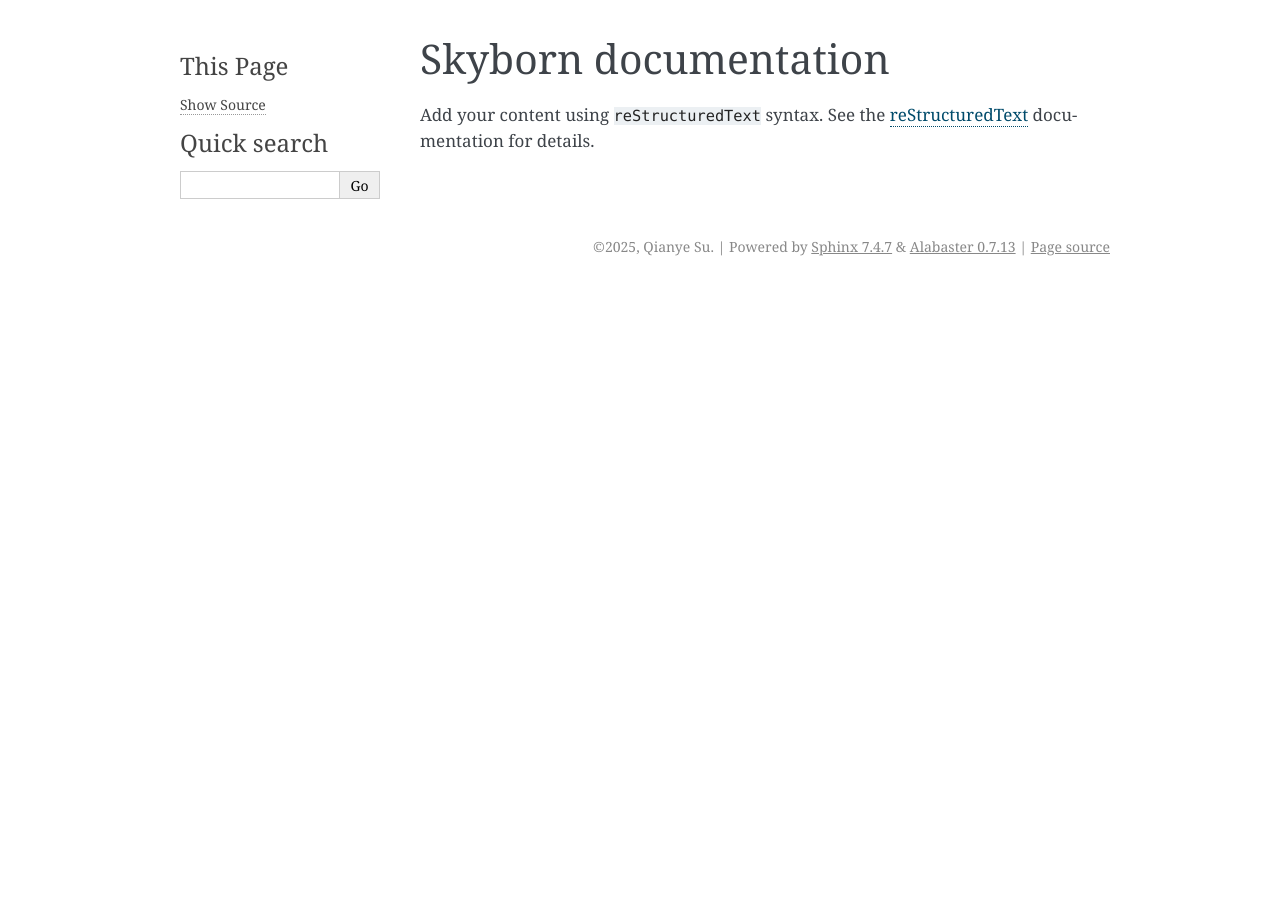
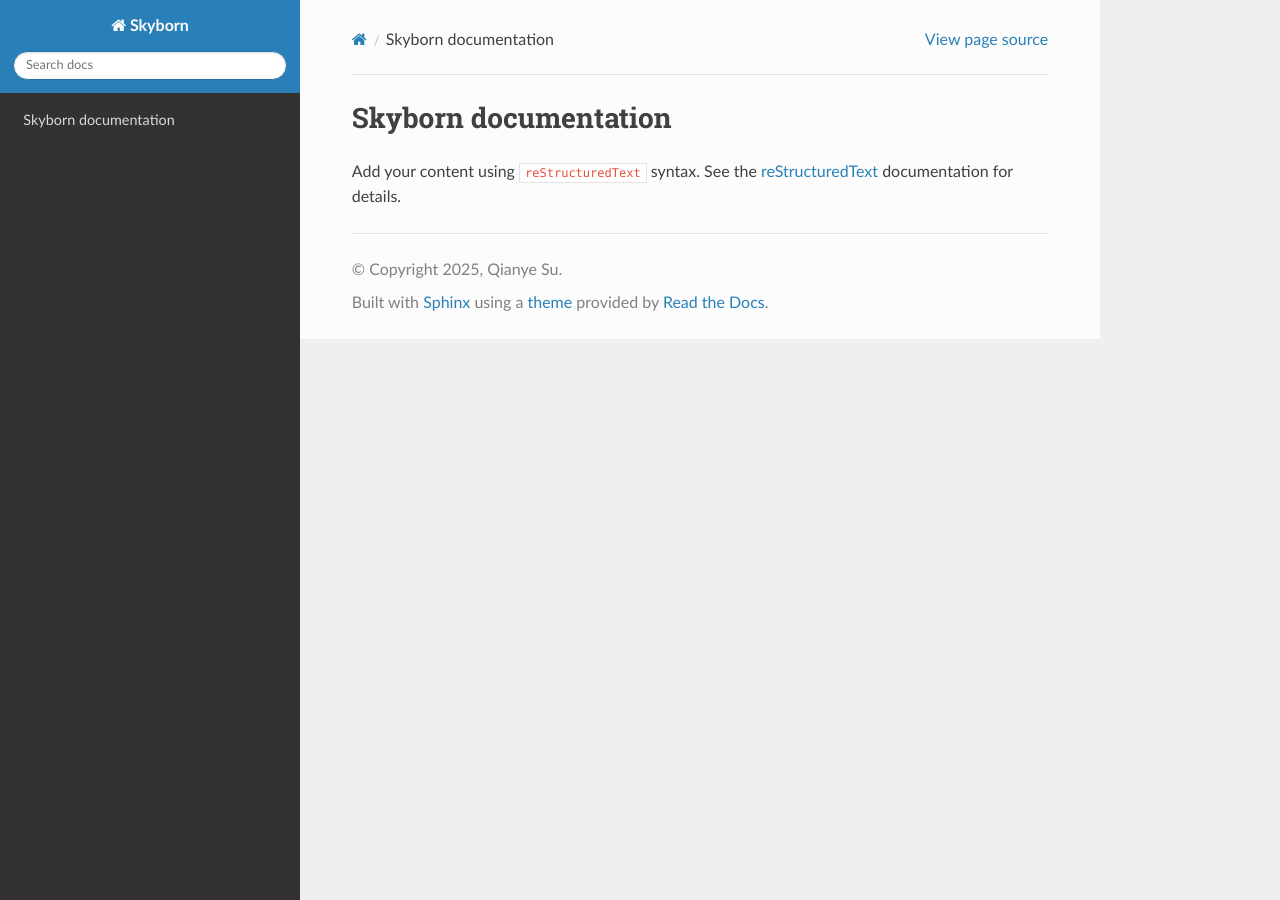
Before and after one commit to QianyeSu/Skyborn, a Sphinx documentation site: the page built from docs/source/index.rst, in a window 1280 px wide. Built offline with Sphinx 7.4.7 and the Read the Docs theme 3.1.0, drawn with Linux system fonts in a browser that asks for light colours.

Commit message:
update conf.py

```diff
--- a/docs/source/conf.py
+++ b/docs/source/conf.py
@@ -1,3 +1,8 @@
+# -- Path setup --
+import os
+import sys
+sys.path.insert(0, os.path.abspath('../..'))
+
 # Configuration file for the Sphinx documentation builder.
 #
 # For the full list of built-in configuration values, see the documentation:
@@ -14,15 +19,20 @@
 # -- General configuration ---------------------------------------------------
 # https://www.sphinx-doc.org/en/master/usage/configuration.html#general-configuration
 
-extensions = []
+extensions = [
+    'sphinx.ext.autodoc',
+    'sphinx.ext.napoleon',
+    'sphinx.ext.viewcode',
+    'sphinx.ext.mathjax',
+    'sphinx_autodoc_typehints',
+]
 
 templates_path = ['_templates']
 exclude_patterns = []
 
 
-
 # -- Options for HTML output -------------------------------------------------
 # https://www.sphinx-doc.org/en/master/usage/configuration.html#options-for-html-output
 
-html_theme = 'alabaster'
+html_theme = 'sphinx_rtd_theme'
 html_static_path = ['_static']
```
